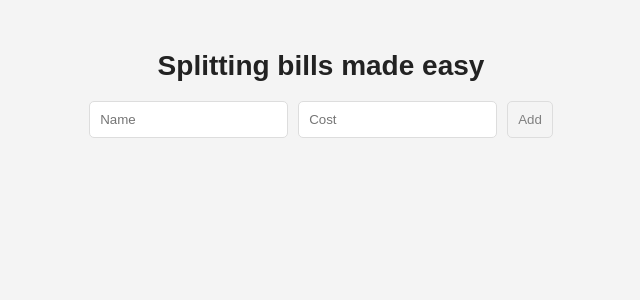
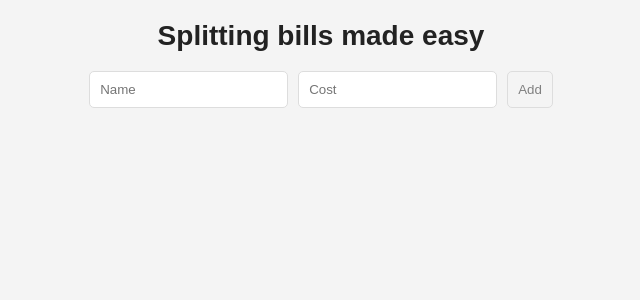
Before and after one commit to StreetLamb/paywhowhat, a React (Create React App) app: page / in a window 1280 px wide. Shown: the top 300 px of the page, without its empty margins (319-959 px from the left). Built offline with nearby package versions, Linux system fonts and the light colour scheme.

Commit message:
make it better

```diff
--- a/src/App.css
+++ b/src/App.css
@@ -1,5 +1,5 @@
 .page {
-  margin: 50px 100px 50px;
+  margin: 20px;
 }
 
 .interactions {
```
